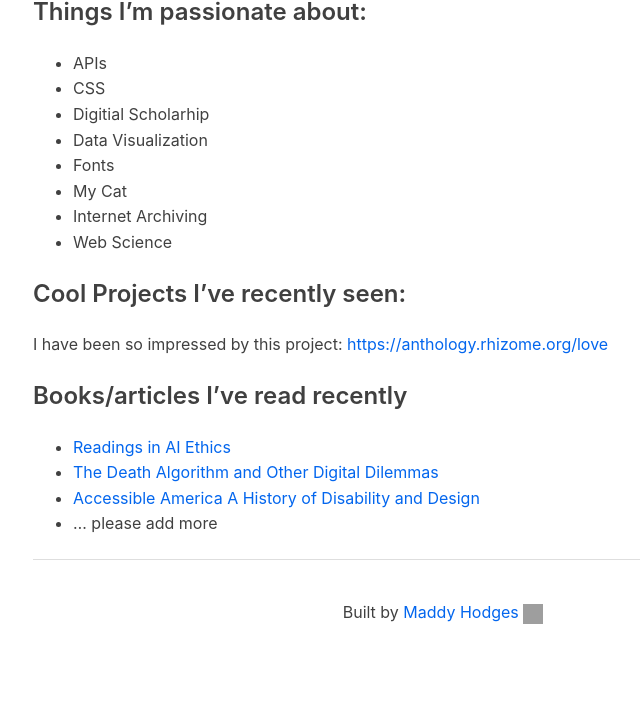
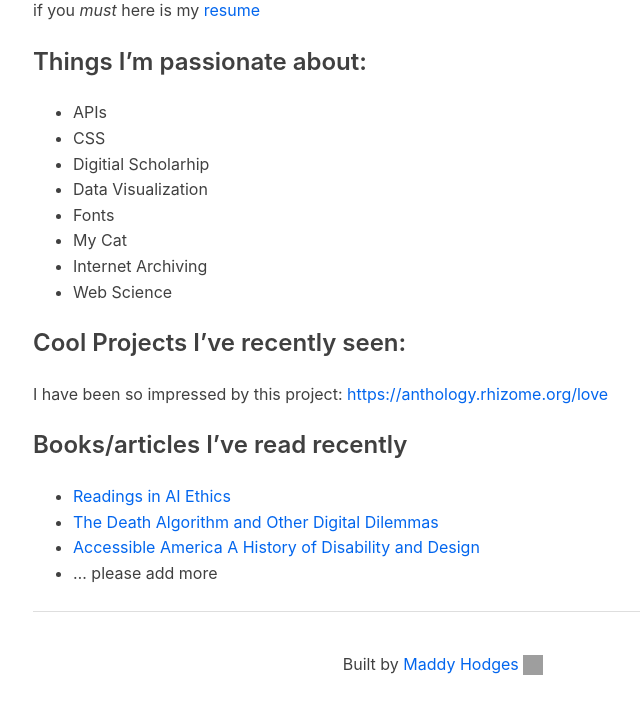
Before and after one commit to Mfhodges/mfhodges.github.io, a Jekyll site: the page built from _pages/01_about.md, in a window 1280 px wide and 1111 px high, cut to the strip 410-1111 px from the top of the window. Shown: the whole strip, without its empty margins (197-837 px from the left). Built offline with Jekyll 4.4.1, drawn with Linux system fonts in a browser that asks for light colours; nearby versions of some CDN libraries; some web fonts are replaced; grey boxes are pictures that could not be loaded.

Commit message:
added resume

```diff
--- a/_pages/01_about.md
+++ b/_pages/01_about.md
@@ -12,6 +12,7 @@ Hi, I'm Maddy! I'm a web developer from Philadelphia. I currently work as Course
 I started this website to help me better document things I am learning and to house lil' snippets of things I think are neat.
 
 
+if you *must* here is my [resume](/img-content/mhodges_resume_2019.pdf)
 
 #### Things I'm passionate about:
 * APIs
```
Also changed, not shown: 1 other file.
